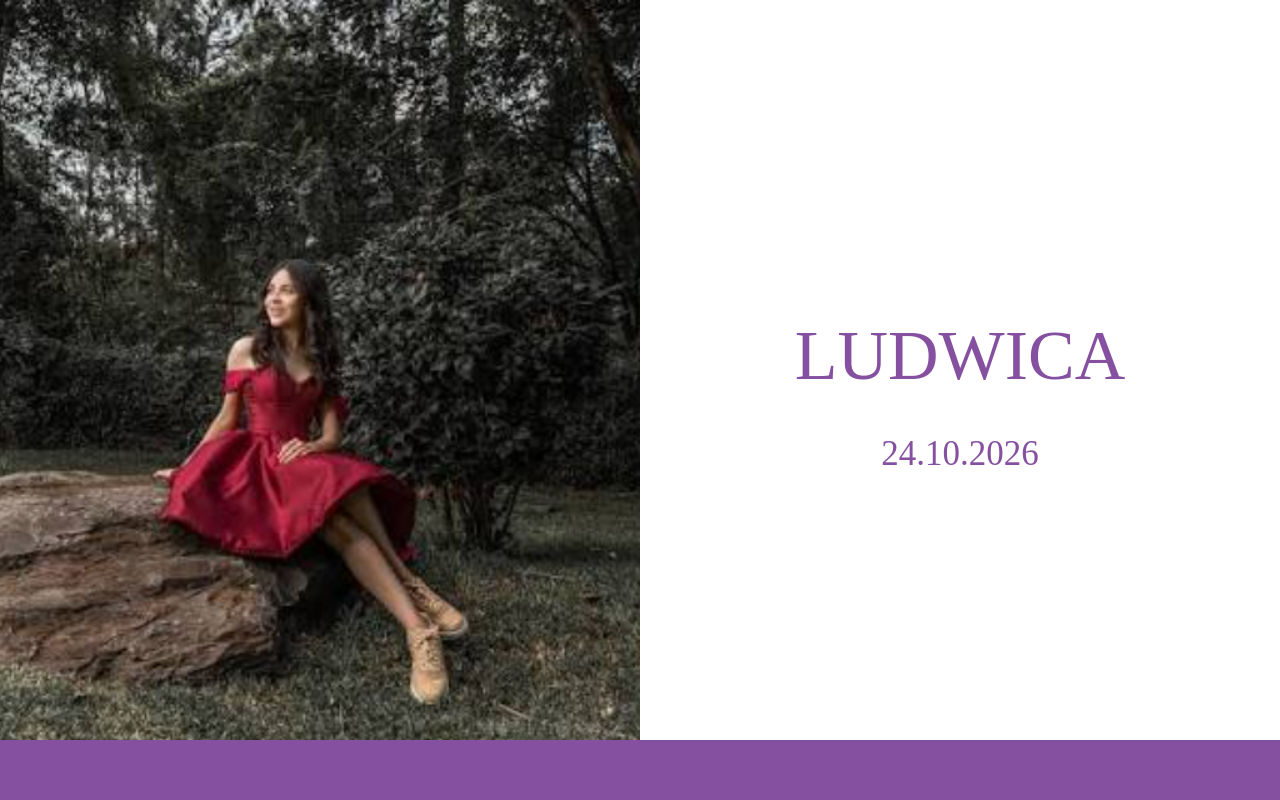
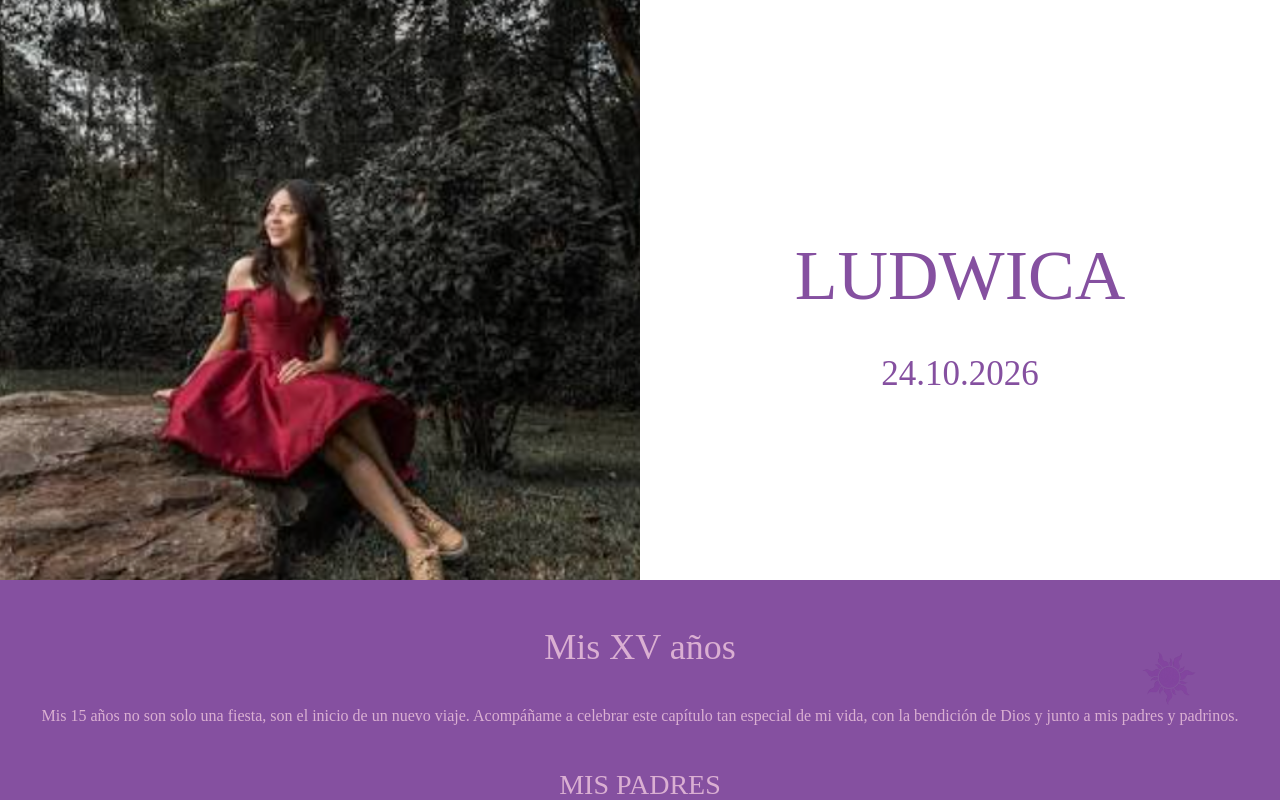
Before and after one commit to VaneGlezT/digital-invitation, an Angular app: page /invitation in a window 1280 px wide. Built offline with nearby package versions, Linux system fonts and the light colour scheme.

Commit message:
invitation progress

```diff
--- a/src/app/invitation/invitation.component.scss
+++ b/src/app/invitation/invitation.component.scss
@@ -6,7 +6,7 @@
 /* Primera pantalla */
 .hero {
     display: flex;
-    height: 100vh;
+    height: 80vh;
     position: sticky;
     top: 0;
     z-index: 1;
@@ -19,7 +19,7 @@
 
 .main-img {
     flex: 1;
-    height: 100vh;
+    height: 80vh;
     background-image: url('/example.png');
     background-repeat: no-repeat;
     background-position: center center;
@@ -28,7 +28,7 @@
 
 .hero-info {
     flex: 1;
-    height: 100vh;
+    height: 80vh;
     background-color: #fff;
     display: flex;
     flex-direction: column;
@@ -197,6 +197,7 @@
             font-size: 30px;
             color: #fff;
             margin: 0;
+            padding-bottom: 40px;
         }
     }
 }
```
